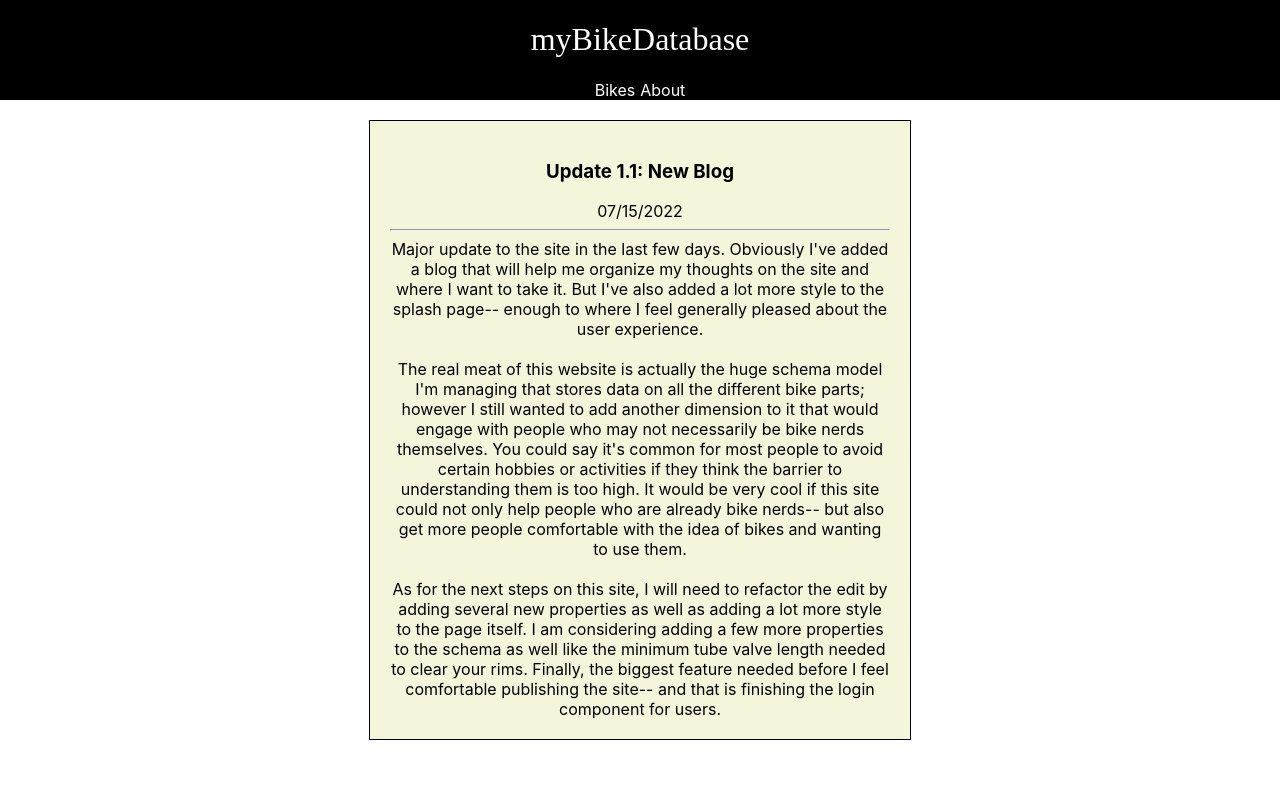
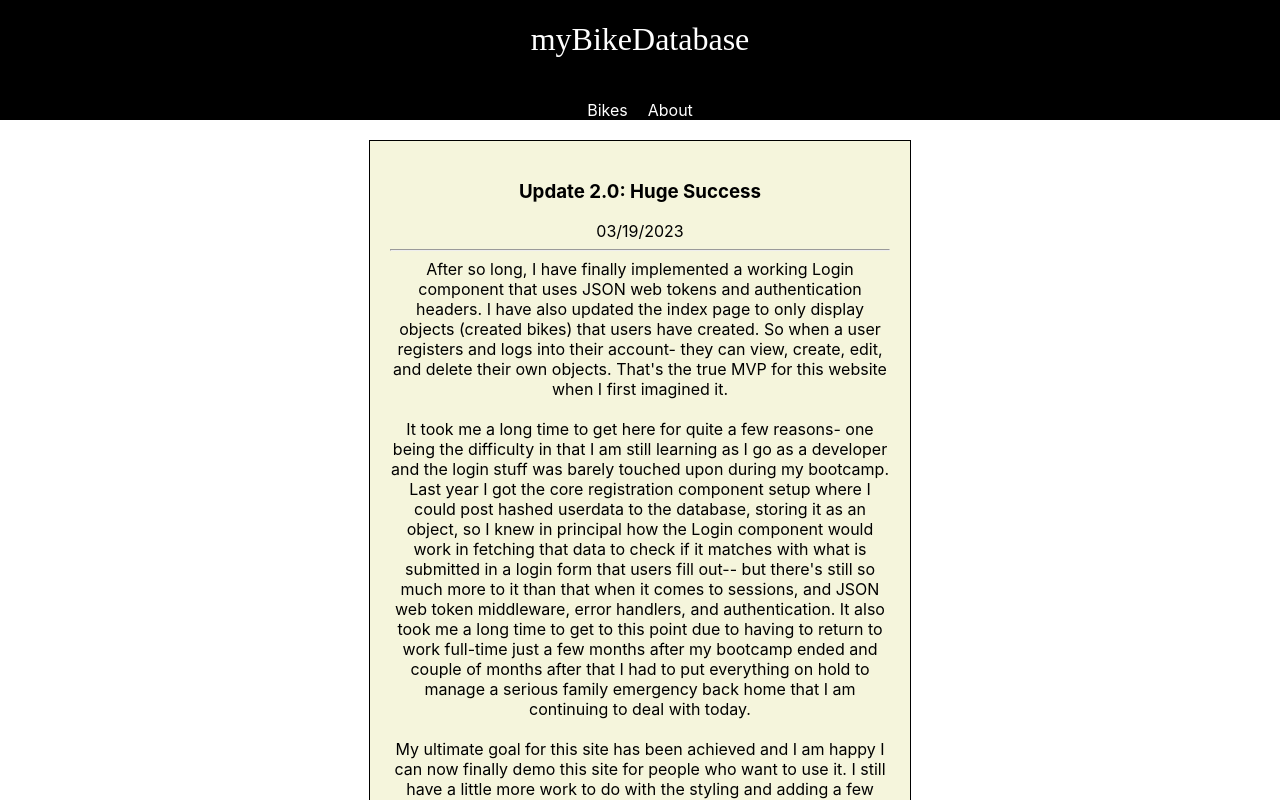
Before and after one commit to nekomask/project5_frontend, a React (Create React App) app: page /blog in a window 1280 px wide. Shown: the top 800 px of the page. Built offline with nearby package versions, Linux system fonts and the light colour scheme; a web font is replaced by a local one.

Commit message:
updated blog

```diff
--- a/src/App.css
+++ b/src/App.css
@@ -95,12 +95,14 @@ text-align: center;
 gap: 20px;
 }
 
-div.nav{
+div.nav {
   background-color: black;
   color: white;
   display: flex;
   flex-direction: column;
   align-items: center;
+  justify-content: space-evenly;
+  gap: 20px;
 }
 
 div.nav1{
@@ -207,7 +209,7 @@ div.seat {
 div.links{
   display: flex;
   justify-content: center;
-  gap: 5px;
+  gap: 20px;
 }
 
 header{
--- a/src/Pages/Blog.js
+++ b/src/Pages/Blog.js
@@ -12,6 +12,21 @@ function Blog(){
                 </div>
     <br />
     <div className="about">
+    <p id="about">
+        <h3>Update 2.0: Huge Success</h3>
+        <time dateTime="2022-07-15">03/19/2023</time><br />
+        <hr />
+        After so long, I have finally implemented a working Login component that uses JSON web tokens and authentication headers.
+        I have also updated the index page to only display objects (created bikes) that users have created.
+        So when a user registers and logs into their account- they can view, create, edit, and delete their own objects. That's the true MVP for this website when I first imagined it.<br/>
+        <br/>
+   It took me a long time to get here for quite a few reasons- one being the difficulty in that I am still learning as I go as a developer and the login stuff was barely touched upon during my bootcamp. Last year I got the core registration component setup where I could post hashed userdata to the database, storing it as an object, so I knew in principal how the Login component would work in fetching that data to check if it matches with what is submitted in a login form that users fill out-- but there's still so much more to it than that when it comes to sessions, and JSON web token middleware, error handlers, and authentication. It also took me a long time to get to this point due to having to return to work full-time just a few months after my bootcamp ended and couple of months after that I had to put everything on hold to manage a serious family emergency back home that I am continuing to deal with today.<br/>
+   <br/>
+    My ultimate goal for this site has been achieved and I am happy I can now finally demo this site for people who want to use it. I still have a little more work to do with the styling and adding a few things-- like an email for the user model and registration component but this is a giant step for me towards my career goal. If you're reading this, thanks for your support!
+    </p>
+    <br/>
+    <br/>
+
     <p id="about">
         <h3>Update 1.1: New Blog</h3>
         <time dateTime="2022-07-15">07/15/2022</time><br />
--- a/src/itemContainer/itemContainer.jsx
+++ b/src/itemContainer/itemContainer.jsx
@@ -184,9 +184,11 @@ const ItemContainer = (props) => {
         {isLoggedIn ? (
           <>
             <p>Welcome, {username}!</p>
+            <div className="links">
             <a id="navlinks" href="/create">Bikes</a>
             <a id="navlinks" href="/about">About</a>
             <Logout setToken={setToken} setUsername={setUsername} setIsLoggedIn={props.setIsLoggedIn} />
+            </div>
           </>
         ) : (
 
--- a/src/nonItemComponents/headerComponent.jsx
+++ b/src/nonItemComponents/headerComponent.jsx
@@ -6,7 +6,7 @@ const Header = ({ username, setToken, setUsername }) => {
   return (
     <header>
       <nav>
-        <ul class>
+        <ul className='header-links'>
           <li>
             <Link to="/">Home</Link>
           </li>
```
